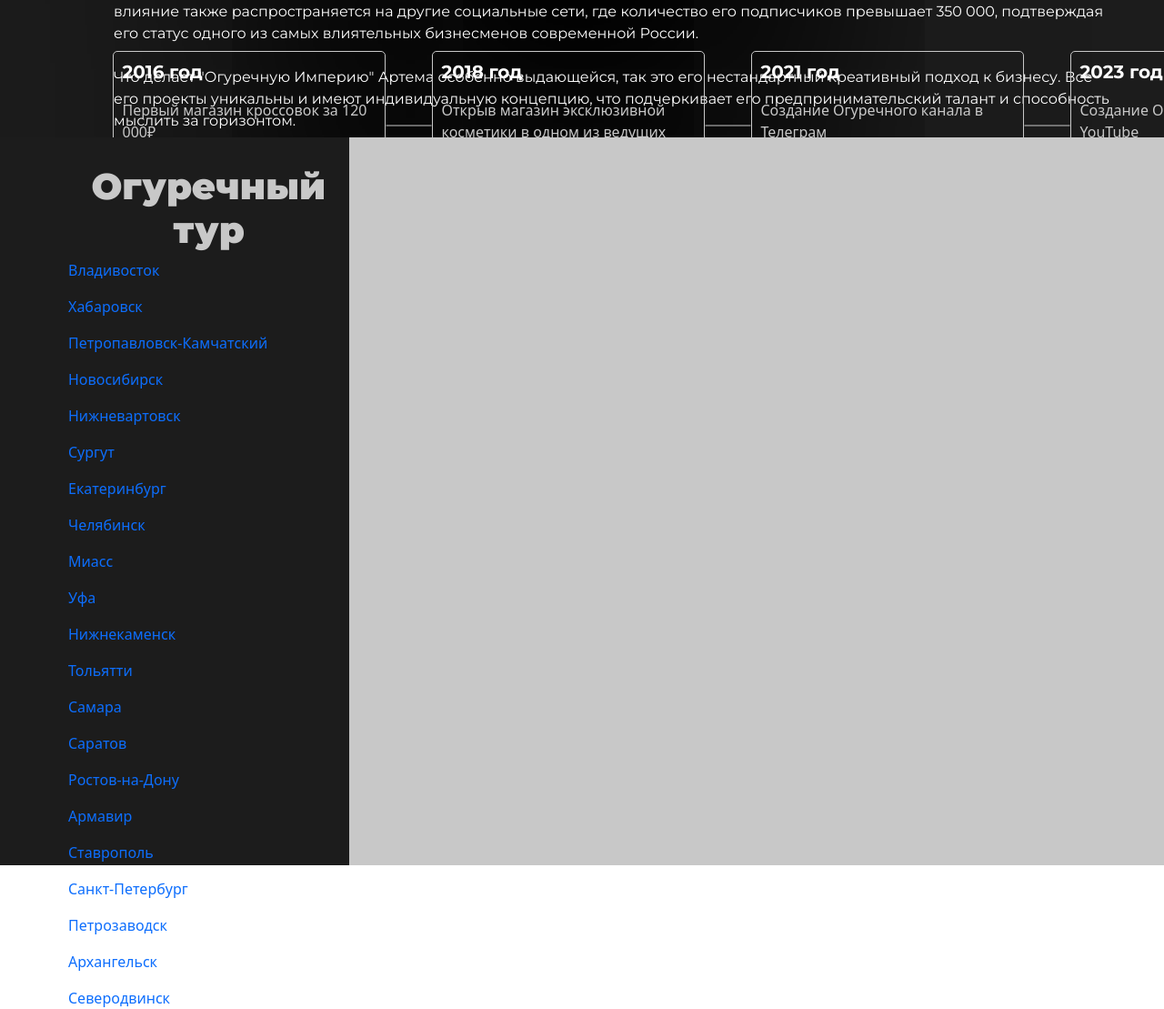
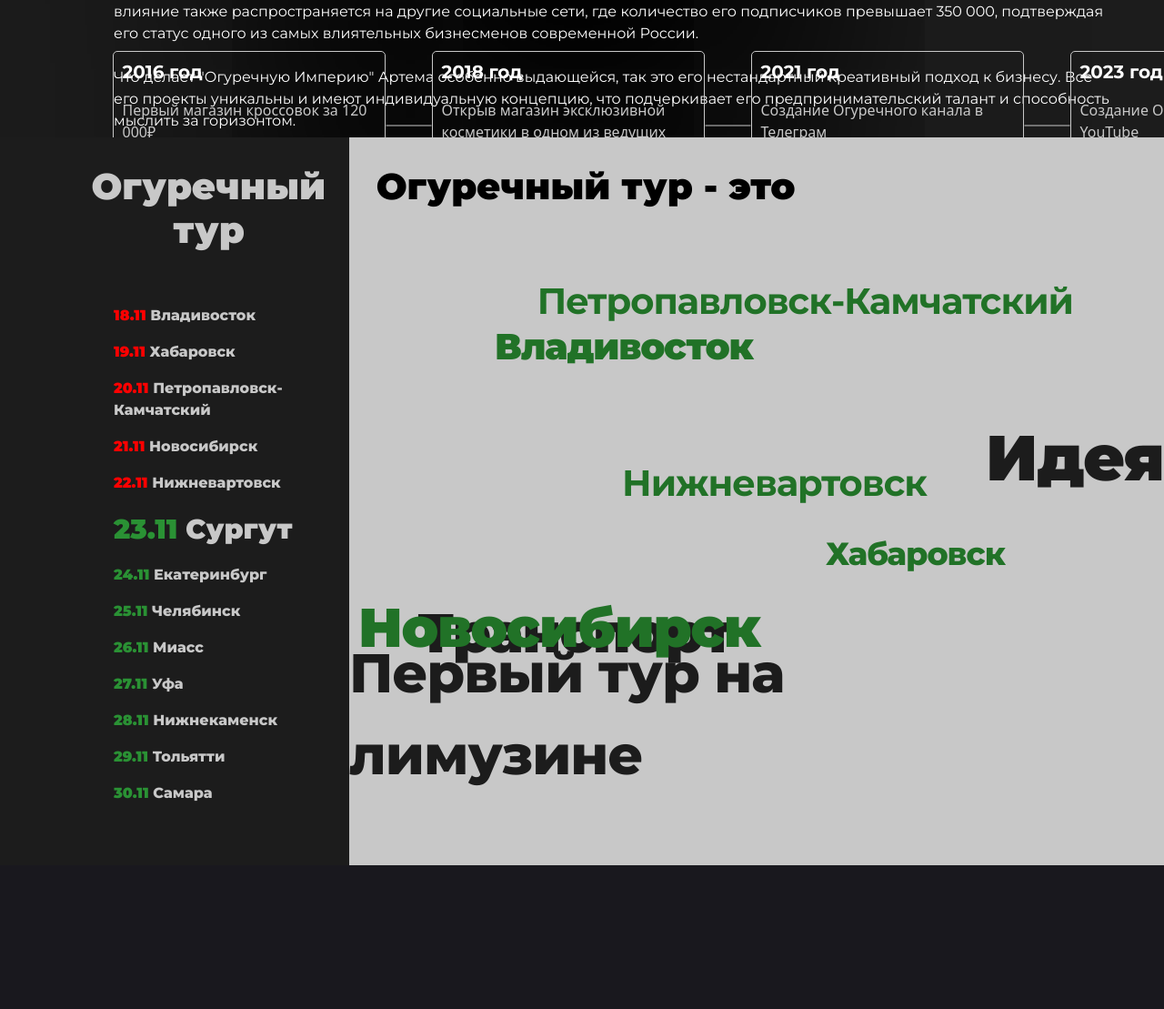
Before and after one commit to Konstantin-create/ogrtz, a Flask app: page / in a window 1280 px wide. Shown: the part 1449-2558 px from the top of the page at 91% size. After the commit the page ends 2400 px from the top, so only its background shows below. Run offline with Flask 3, Linux system fonts and the light colour scheme; some libraries are stand-ins or nearby versions.

Commit message:
feat: working on tour page

```diff
--- a/app/static/css/styles.css
+++ b/app/static/css/styles.css
@@ -6,6 +6,7 @@
 }
 
 a {
+    color: #c8c8c8;
     text-decoration: none;
 }
 
@@ -249,7 +250,135 @@ aside {
 }
 
 .third-right {
+    position: relative;
     width: 70%;
     height: 100vh;
     background-color: #c8c8c8;
 }
+
+.third-left-points {
+    width: 100%;
+    height: 75vh;
+    overflow-y: scroll;
+    padding: 50px;
+
+    font-family: Montserrat, sans-serif;
+    font-weight: 800;
+    color: white;
+    line-height: 1.5;
+}
+
+.finished .point-line-date {
+    font-weight: 900;
+    color: red;
+}
+
+.finished:hover {
+    text-decoration: underline;
+}
+
+.current {
+    font-weight: 900;
+    font-size: 30px;
+}
+
+.point-line-date {
+    font-weight: 900;
+    color: #2a9134;
+}
+
+.third-right-header {
+    font-family: Montserrat, sans-serif;
+    font-weight: 900;
+    font-size: 40px;
+    color: black;
+    padding: 30px;
+}
+
+.third-right-element {
+    font-family: Montserrat, sans-serif;
+    color: #1c1c1c;
+    cursor: pointer;
+    letter-spacing: -1px;
+}
+
+.third-right-element:hover {
+    text-decoration: underline;
+}
+
+.el1 {
+    font-size: 70px;
+    font-weight: 900;
+
+    position: absolute;
+    top: 300px;
+    left: 700px;
+}
+
+.el2 {
+    font-size: 60px;
+    font-weight: 900;
+
+    position: absolute;
+    top: 500px;
+    left: 75px
+}
+
+.el3 {
+    font-size: 60px;
+    font-weight: 800;
+
+    position: absolute;
+    bottom: 60px;
+    right: 100px;
+}
+
+.el4 {
+    font-size: 40px;
+    font-weight: 900;
+
+    position: absolute;
+    top: 200px;
+    left: 160px;
+    color: #217227;
+}
+
+.el5 {
+    font-size: 35px;
+    font-weight: 800;
+
+    position: absolute;
+    bottom: 300px;
+    right: 175px;
+    color: #217227;
+}
+
+.el6 {
+    font-size: 40px;
+    font-weight: 700;
+
+    position: absolute;
+    top: 150px;
+    right: 100px;
+    color: #217227;
+}
+
+.el7 {
+    font-size: 60px;
+    font-weight: 900;
+
+    position: absolute;
+    bottom: 200px;
+    left: 10px;
+    color: #217227;
+}
+
+.el8 {
+    font-size: 40px;
+    font-weight: 700;
+
+    position: absolute;
+    top: 350px;
+    left: 300px;
+    color: #217227;
+}
--- a/app/templates/index.html
+++ b/app/templates/index.html
@@ -86,30 +86,55 @@
     <div class="third-left">
         <h3 class="third-left-header">Огуречный<br>тур</h3>
         <div class="third-left-points">
-            <a href=""><p class="point-line finished">Владивосток</p></a>
-            <a href=""><p class="point-line finished">Хабаровск</p></a>
-            <a href=""><p class="point-line finished">Петропавловск-Камчатский</p></a>
-            <a href=""><p class="point-line finished">Новосибирск</p></a>
-            <a href=""><p class="point-line finished">Нижневартовск</p></a>
-            <a href=""><p class="point-line current">Сургут</p></a>
-            <a href=""><p class="point-line">Екатеринбург</p></a>
-            <a href=""><p class="point-line">Челябинск</p></a>
-            <a href=""><p class="point-line">Миасс</p></a>
-            <a href=""><p class="point-line">Уфа</p></a>
-            <a href=""><p class="point-line">Нижнекаменск</p></a>
-            <a href=""><p class="point-line">Тольятти</p></a>
-            <a href=""><p class="point-line">Самара</p></a>
-            <a href=""><p class="point-line">Саратов</p></a>
-            <a href=""><p class="point-line">Ростов-на-Дону</p></a>
-            <a href=""><p class="point-line">Армавир</p></a>
-            <a href=""><p class="point-line">Ставрополь</p></a>
-            <a href=""><p class="point-line">Санкт-Петербург</p></a>
-            <a href=""><p class="point-line">Петрозаводск</p></a>
-            <a href=""><p class="point-line">Архангельск</p></a>
-            <a href=""><p class="point-line">Северодвинск</p></a>
+            <a href=""><p class="point-line finished"><span class="point-line-date">18.11</span> Владивосток</p></a>
+            <a href=""><p class="point-line finished"><span class="point-line-date">19.11</span> Хабаровск</p></a>
+            <a href=""><p class="point-line finished"><span class="point-line-date">20.11</span>
+                Петропавловск-Камчатский</p></a>
+            <a href=""><p class="point-line finished"><span class="point-line-date">21.11</span> Новосибирск</p></a>
+            <a href=""><p class="point-line finished"><span class="point-line-date">22.11</span> Нижневартовск</p></a>
+            <a href=""><p class="point-line current"><span class="point-line-date">23.11</span> Сургут</p></a>
+            <a href=""><p class="point-line wow slideInLeft" data-wow-delay="0s" data-wow-duration="1s"><span
+                    class="point-line-date">24.11</span> Екатеринбург</p></a>
+            <a href=""><p class="point-line wow slideInLeft" data-wow-delay="5ms" data-wow-duration="1s"><span
+                    class="point-line-date">25.11</span> Челябинск</p></a>
+            <a href=""><p class="point-line wow slideInLeft" data-wow-delay="10ms" data-wow-duration="1s"><span
+                    class="point-line-date">26.11</span> Миасс</p></a>
+            <a href=""><p class="point-line wow slideInLeft" data-wow-delay="15ms" data-wow-duration="1s"><span
+                    class="point-line-date">27.11</span> Уфа</p></a>
+            <a href=""><p class="point-line wow slideInLeft" data-wow-delay="20ms" data-wow-duration="1s"><span
+                    class="point-line-date">28.11</span> Нижнекаменск</p></a>
+            <a href=""><p class="point-line wow slideInLeft" data-wow-delay="25ms" data-wow-duration="1s"><span
+                    class="point-line-date">29.11</span> Тольятти</p></a>
+            <a href=""><p class="point-line wow slideInLeft" data-wow-delay="30ms" data-wow-duration="1s"><span
+                    class="point-line-date">30.11</span> Самара</p></a>
+            <a href=""><p class="point-line wow slideInLeft" data-wow-delay="35ms" data-wow-duration="1s"><span
+                    class="point-line-date">01.12</span> Саратов</p></a>
+            <a href=""><p class="point-line wow slideInLeft" data-wow-delay="40ms" data-wow-duration="1s"><span
+                    class="point-line-date">02.12</span> Ростов-на-Дону</p></a>
+            <a href=""><p class="point-line wow slideInLeft" data-wow-delay="45ms" data-wow-duration="1s"><span
+                    class="point-line-date">03.12</span> Армавир</p></a>
+            <a href=""><p class="point-line wow slideInLeft" data-wow-delay="50ms" data-wow-duration="1s"><span
+                    class="point-line-date">04.12</span> Ставрополь</p></a>
+            <a href=""><p class="point-line wow slideInLeft" data-wow-delay="55ms" data-wow-duration="1s"><span
+                    class="point-line-date">05.12</span> Санкт-Петербург</p></a>
+            <a href=""><p class="point-line wow slideInLeft" data-wow-delay="60ms" data-wow-duration="1s"><span
+                    class="point-line-date">07.12</span> Петрозаводск</p></a>
+            <a href=""><p class="point-line wow slideInLeft" data-wow-delay="70ms" data-wow-duration="1s"><span
+                    class="point-line-date">08.12</span> Архангельск</p></a>
+            <a href=""><p class="point-line wow slideInLeft" data-wow-delay="75ms" data-wow-duration="1s"><span
+                    class="point-line-date">10.12</span> Северодвинск</p></a>
         </div>
     </div>
     <div class="third-right">
+        <h4 class="third-right-header">Огуречный тур - это</h4>
+        <a href=""><p class="third-right-element el1">Идея</p></a>
+        <a href=""><p class="third-right-element el2">Транспорт</p></a>
+        <a href=""><p class="third-right-element el3">Первый тур на лимузине</p></a>
+        <a href=""><p class="third-right-element el4">Владивосток</p></a>
+        <a href=""><p class="third-right-element el5">Хабаровск</p></a>
+        <a href=""><p class="third-right-element el6">Петропавловск-Камчатский</p></a>
+        <a href=""><p class="third-right-element el7">Новосибирск</p></a>
+        <a href=""><p class="third-right-element el8">Нижневартовск</p></a>
     </div>
 </div>
 </body>
```
